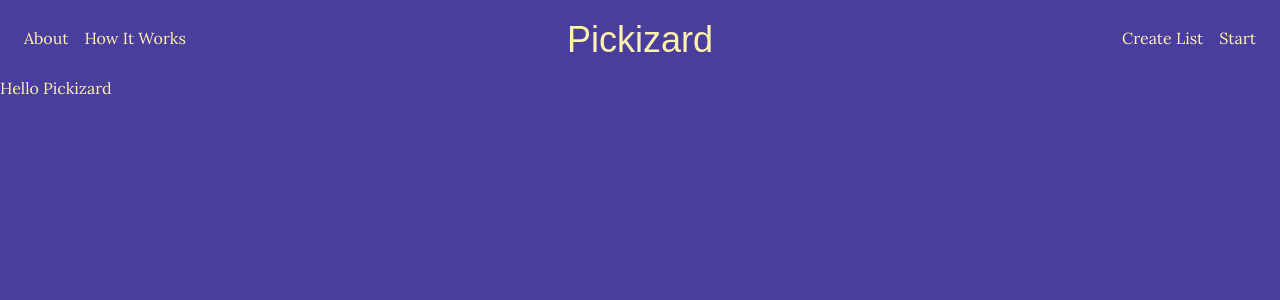
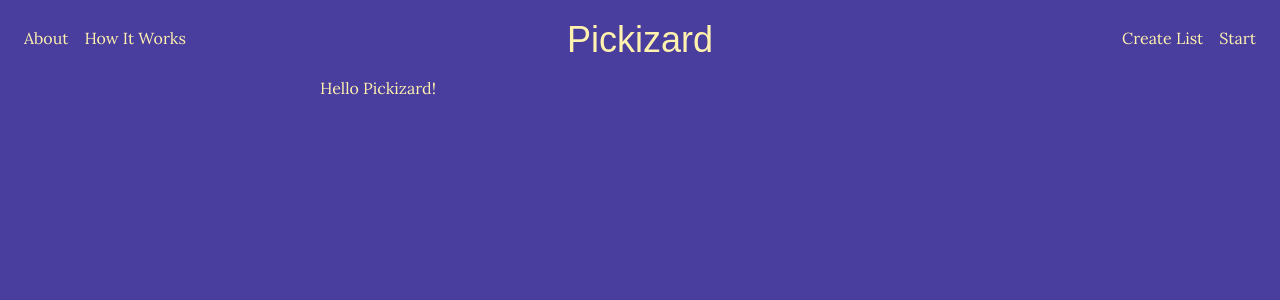
Before and after one commit to frdiersln/pickizard, a Next.js app: page / in a window 1280 px wide. Shown: the top 300 px of the page. Built offline with nearby package versions, Linux system fonts and the light colour scheme; a web font is replaced by a local one.

Commit message:
content area margins set

```diff
--- a/app/page.tsx
+++ b/app/page.tsx
@@ -1,7 +1,9 @@
 export default function Home() {
   return (
     <main>
-      <h1>Hello Pickizard</h1>
+      <div className="container mx-auto w-[90%] md:w-1/2">
+        <h1>Hello Pickizard!</h1>
+      </div>
     </main>
   )
 }
```
